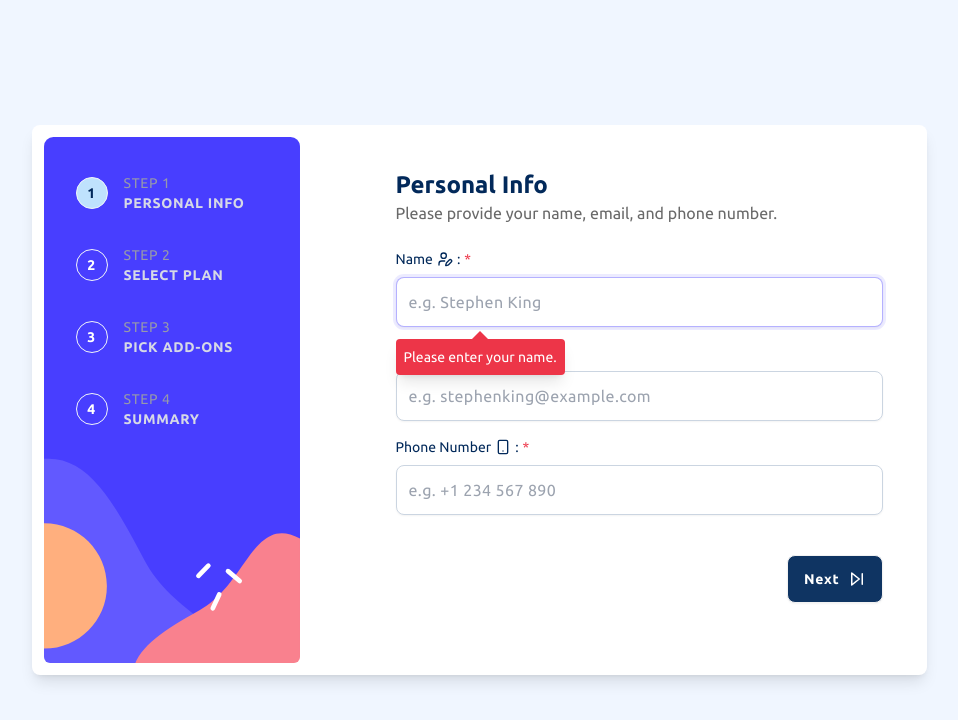
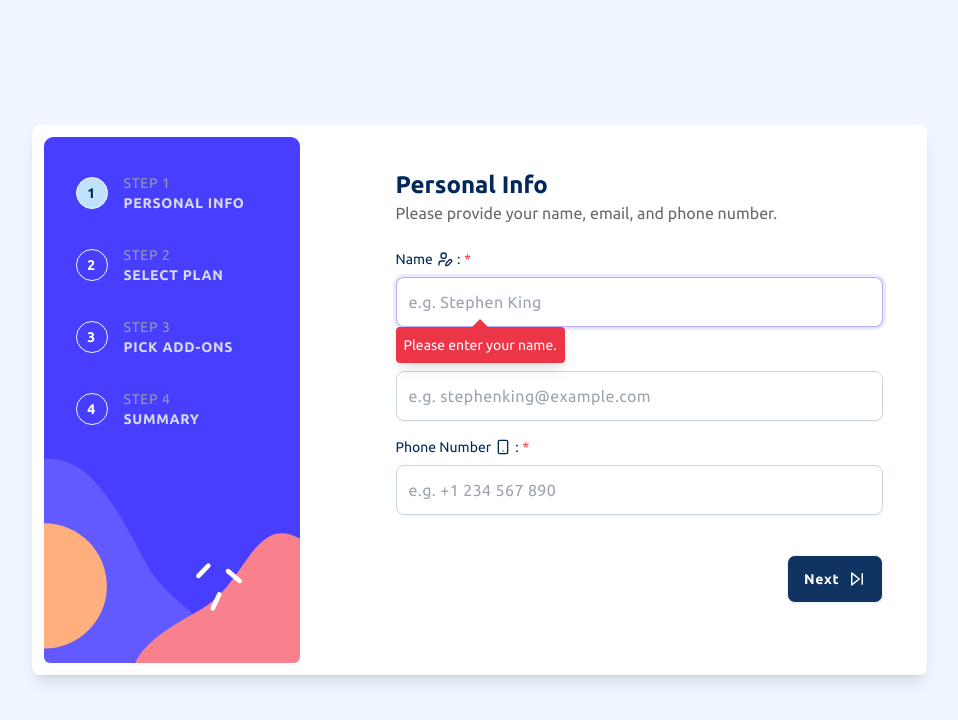
Before and after one commit to Mahmoud-ElAgamy/Multi-Step-Form, a React (Vite) app: page / in a window 1280 px wide. Both pictures are taken after a click on the button "Next". Shown: the top 720 px of the page, without its empty margins (161-1119 px from the left). Built offline with nearby package versions, Linux system fonts and the light colour scheme.

Commit message:
removed top:110% property and made it 100% in all devices

```diff
--- a/src/components/ui/Tooltip.tsx
+++ b/src/components/ui/Tooltip.tsx
@@ -27,7 +27,7 @@ const Tooltip = ({ message, isVisible, hideTooltip }: TooltipProps) => {
           animate={{ opacity: 1, y: 0 }}
           exit={{ opacity: 0, y: -10 }}
           transition={{ duration: 0.2 }}
-          className={`absolute top-full md:top-[110%] ${currentStep === 2 && "lg:left-1/3"} z-[1] mt-1 rounded bg-Strawberry-red p-2 text-sm text-white shadow-lg`}
+          className={`absolute top-full ${currentStep === 2 && "lg:left-1/3"} z-[1] rounded bg-Strawberry-red p-2 text-sm text-white shadow-lg`}
         >
           <span className="absolute bottom-full left-1/2 h-0 w-0 -translate-x-1/2 transform border-b-8 border-l-8 border-r-8 border-Strawberry-red border-l-transparent border-r-transparent border-t-transparent"></span>
 
```
